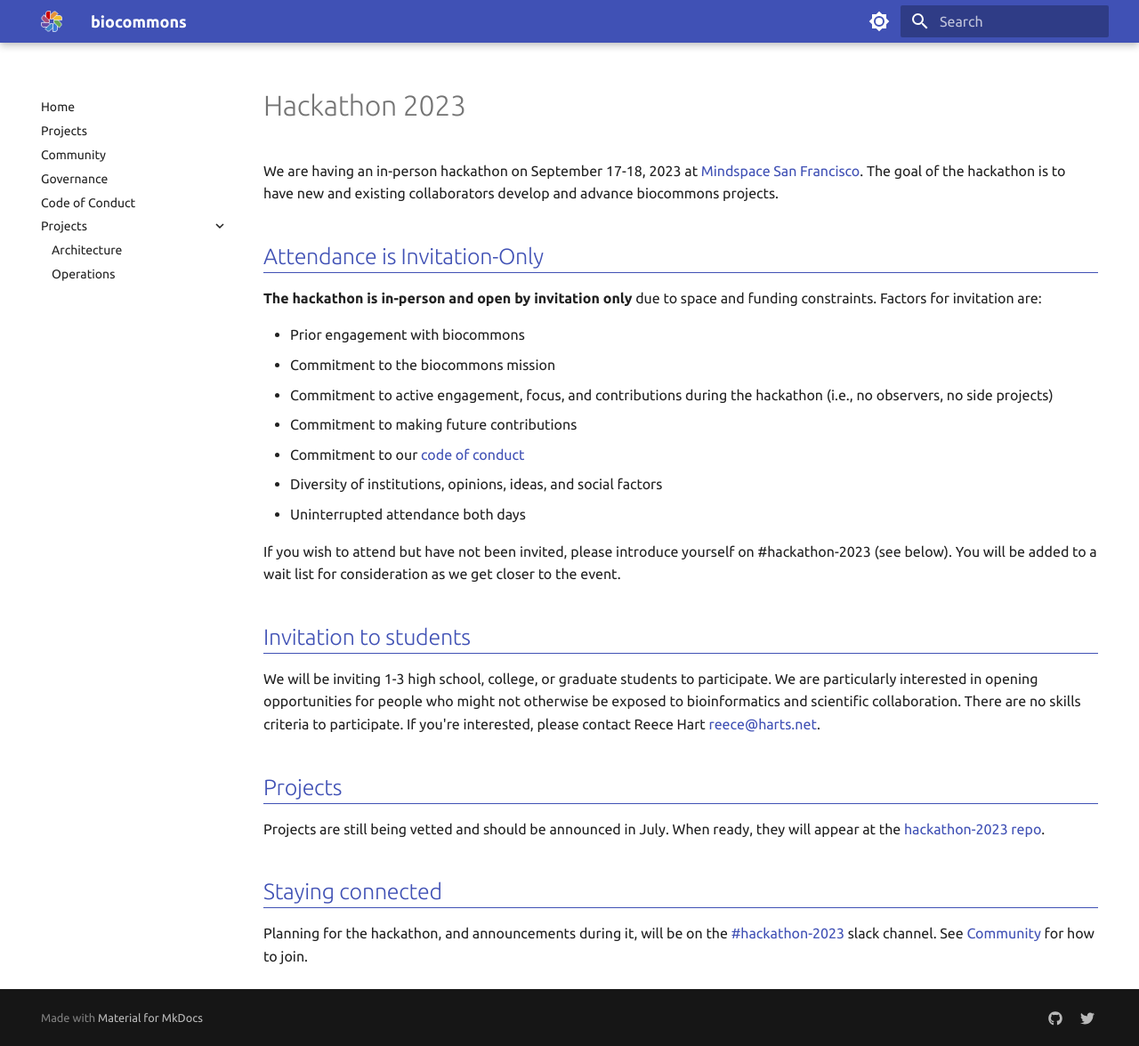
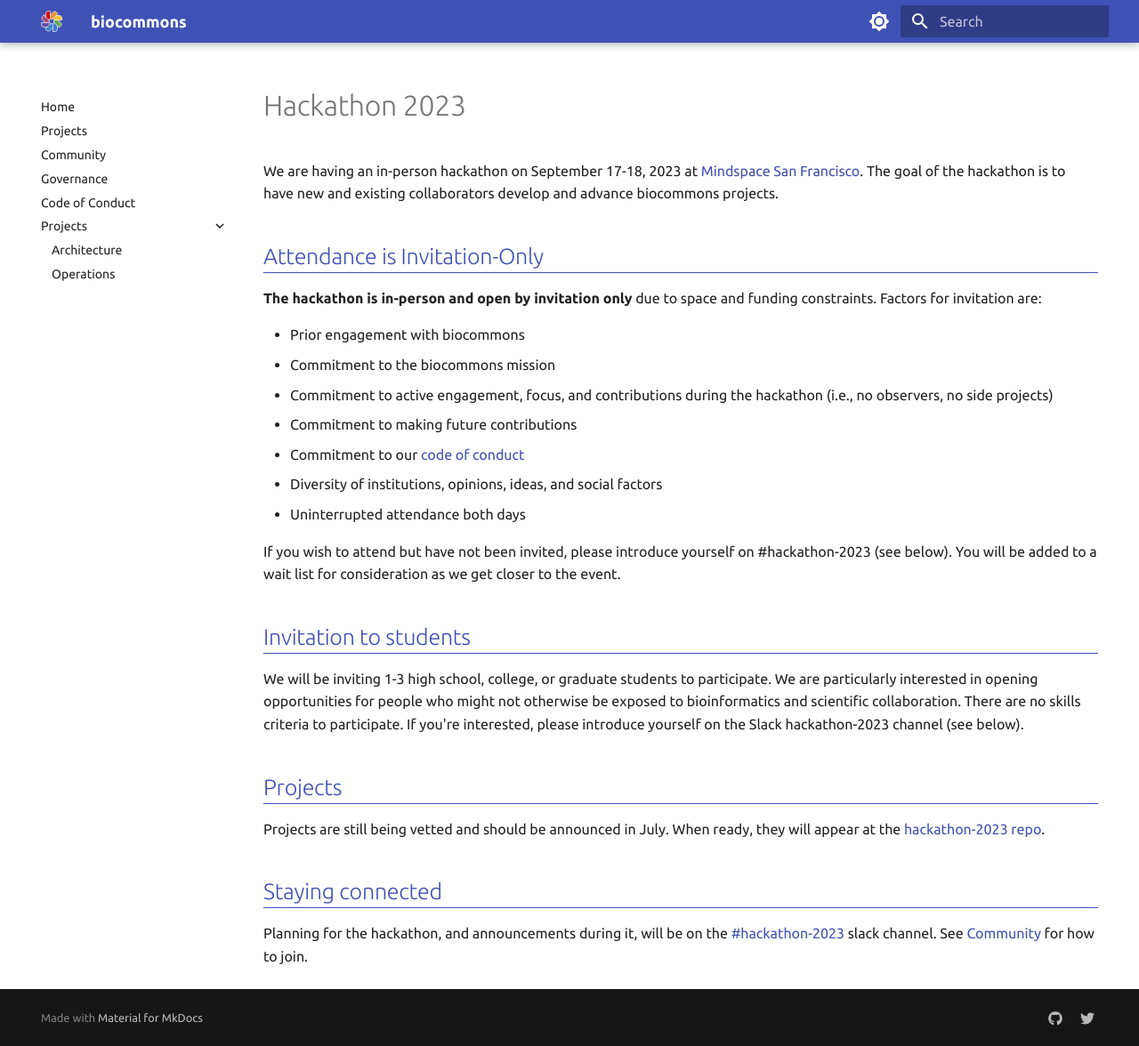
Before and after one commit to biocommons/biocommons.github.io, an MkDocs documentation site: the page built from docs/private/hackathon-2023.md, in a window 1280 px wide and 1176 px high. Shown: the whole window at 89% size. Built offline with MkDocs 1.6.1 and Material for MkDocs 9.7.7, drawn with Linux system fonts in a browser that asks for light colours.

Commit message:
use slack to contact us about students

```diff
--- a/docs/private/hackathon-2023.md
+++ b/docs/private/hackathon-2023.md
@@ -22,8 +22,7 @@ below). You will be added to a wait list for consideration as we get closer to t
 We will be inviting 1-3 high school, college, or graduate students to participate. We are
 particularly interested in opening opportunities for people who might not otherwise be exposed to
 bioinformatics and scientific collaboration. There are no skills criteria to participate.  If you're
-interested, please contact Reece Hart <reece@harts.net>.
-
+interested, please introduce yourself on the Slack hackathon-2023 channel (see below).
 
 ## Projects
 
```
